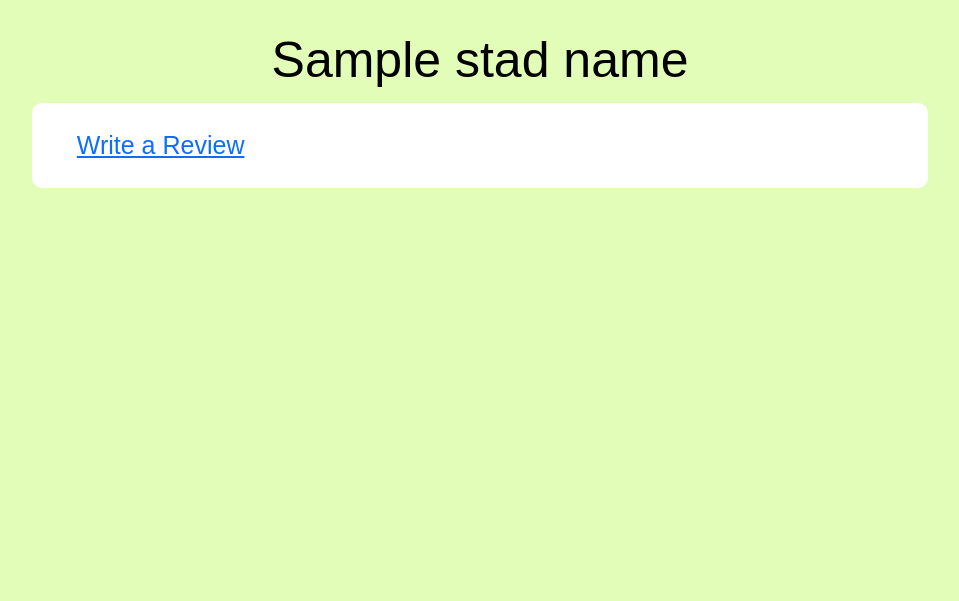
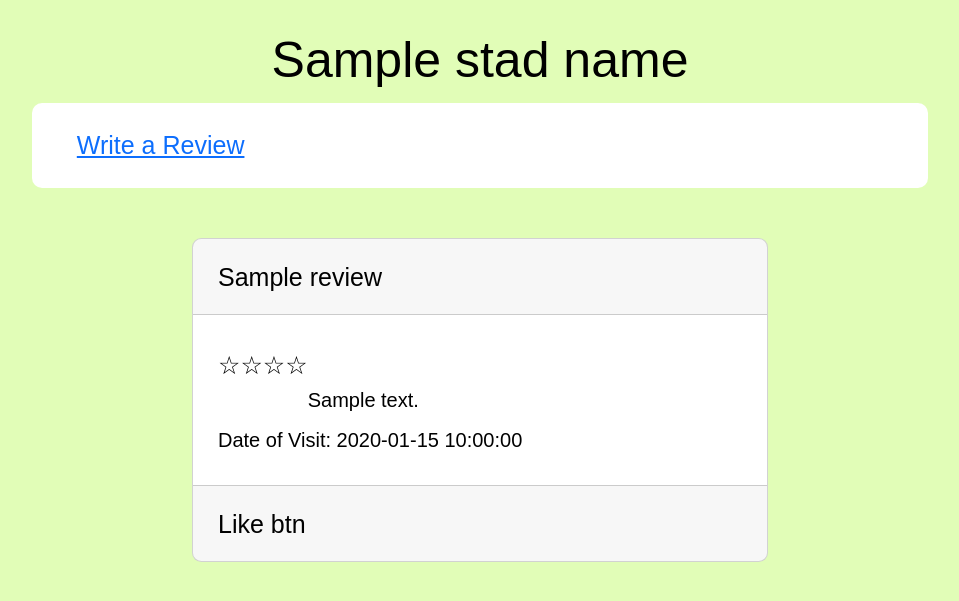
Before and after one commit to tylerbeckb/stadiumReviewWebsite, a Flask app: template app/templates/stadReviews.html in a window 1280 px wide. Shown: the part 70-671 px from the top of the page, without its empty margins (160-1119 px from the left). Run offline with Flask 3, Linux system fonts and the light colour scheme; tables that the repository leaves empty hold one stand-in row (values such as "Sample post"); the template is opened without the code that fills it: values that come from a table or form of the project are taken from there, most other values are stand-ins (such as "Sample title", 1, 10 or a date in 2020); some libraries are stand-ins or nearby versions.

Commit message:
feat: uses cards to display reviews

```diff
--- a/app/templates/stadReviews.html
+++ b/app/templates/stadReviews.html
@@ -8,5 +8,27 @@
         <a href="{{ url_for('review', name = stadName) }}">Write a Review</a>
       </div>
     </section>
+    {% for review in reviews %}
+      <br>
+      <div class="card">
+        <div class="card-header">
+          {% if review.user.username == current_user.username %}
+            <div class="activeUser">{{ review.user.name }}</div>
+          {% else %}
+            {{ review.user.name }} <br>
+          {% endif %}
+          {{ review.title }}
+        </div>
+        <div class="card-body reviewBody">
+          {% for i in range(0, review.rating) %}
+            <span class="starAlign">☆</span>
+          {% endfor %}
+          <br>
+          {{ review.review }} <br>
+          Date of Visit: {{ review.date }}
+        </div>
+        <div class="card-footer">Like btn</div>
+      </div>
+      {% endfor %}
   </body>
 {% endblock %}
```
